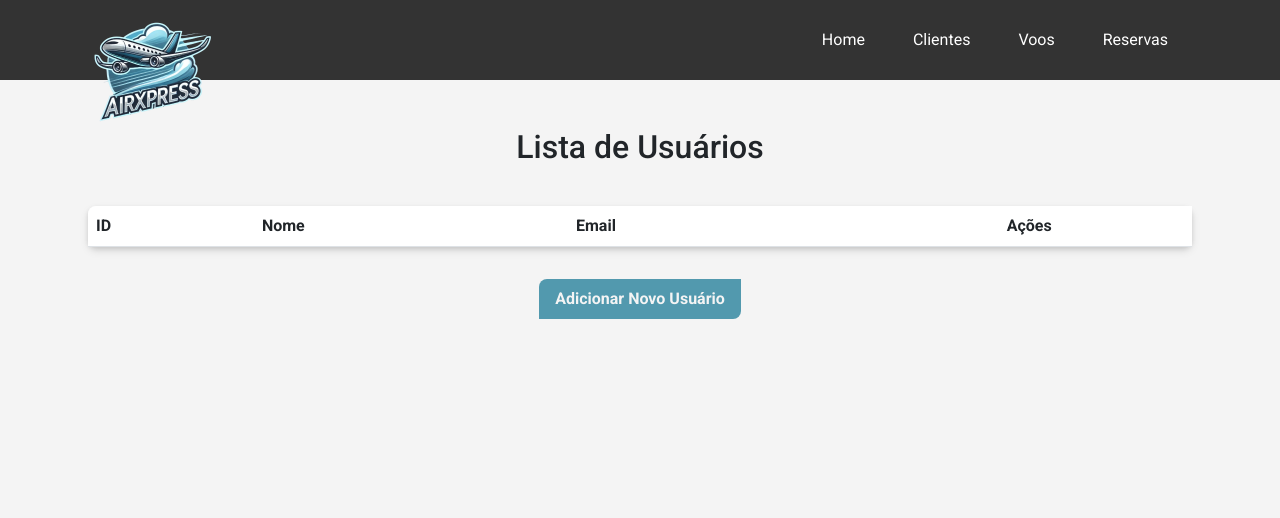
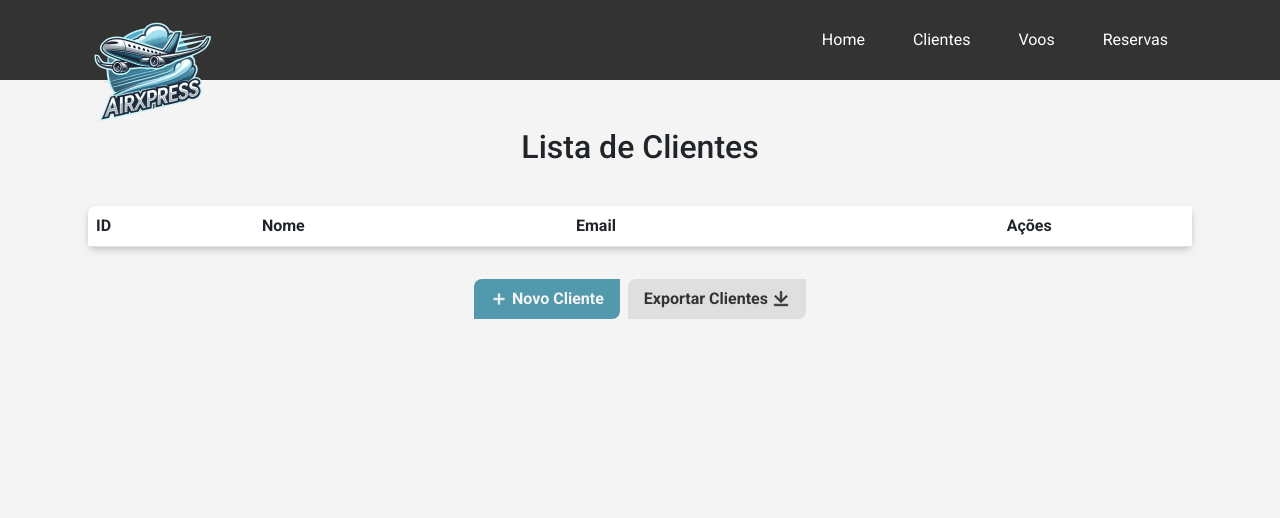
Before and after one commit to Guilh3rme06/AirXpress-IPLUSO, a Flask app: template app/templates/user/user.html in a window 1280 px wide. Shown: the top 518 px of the page. Run offline with Flask 3, Linux system fonts and the light colour scheme; the template is opened without the code that fills it, so the values that code supplies are empty; some libraries are stand-ins or nearby versions.

Commit message:
adding functionality to export table in csv
implemented only on the customer screen, still missing implementation on the flight and reservation screens

```diff
--- a/app/__init__.py
+++ b/app/__init__.py
@@ -1,8 +1,10 @@
+import os
 from flask import Flask
 from app.routes.main import main_bp
 from app.routes.clients import clients_bp
 from app.routes.flights import flights_bp
 from app.routes.bookings import bookings_bp
+from app.routes.export import export_bp
 
 def create_app():
     app = Flask(__name__, static_folder='assets')
@@ -11,5 +13,7 @@ def create_app():
     app.register_blueprint(clients_bp, url_prefix='/clients')
     app.register_blueprint(flights_bp, url_prefix='/flights')
     app.register_blueprint(bookings_bp, url_prefix='/bookings')
+    app.register_blueprint(export_bp, url_prefix='/export')
+    app.config['SECRET_KEY'] = os.urandom(24).hex()
 
     return app
--- a/app/assets/css/style.css
+++ b/app/assets/css/style.css
@@ -174,6 +174,13 @@ tbody tr:last-child td:last-child {
   background-color: #e6adad;
 }
 
+.table__buttons {
+  display: flex;
+  justify-content: center;
+  align-items: center;
+  column-gap: 0.5rem;
+}
+
 .form {
   display: flex;
   flex-direction: column;
@@ -202,6 +209,9 @@ tbody tr:last-child td:last-child {
 
 .form__button,
 .table__button {
+  display: flex;
+  align-items: center;
+  column-gap: 0.25rem;
   padding: 0.5rem 1rem;
   border: none;
   border-radius: 0.5rem 0;
@@ -216,6 +226,15 @@ tbody tr:last-child td:last-child {
 .form__button:hover,
 .table__button:hover {
   background-color: #3a7a8c;
+}
+
+.table__button-export {
+  background-color: #dfdfdf;
+  color: #333;
+}
+
+.table__button-export:hover {
+  background-color: #b0b0b0;
 }
 
 .form__actions__link {
--- a/app/templates/user/add_user.html
+++ b/app/templates/user/add_user.html
@@ -1,5 +1,5 @@
 {% extends 'base.html' %} {% block content %}
-<h2>Adicionar Novo Usuário</h2>
+<h2>Adicionar Novo Cliente</h2>
 <form class="form" method="post">
   <fieldset class="form__group">
     <label for="nome" class="form-label">Nome</label>
--- a/app/templates/user/update_user.html
+++ b/app/templates/user/update_user.html
@@ -1,5 +1,5 @@
 {% extends 'base.html' %} {% block content %}
-<h2>Editar Usuário</h2>
+<h2>Editar Cliente</h2>
 <form class="form" method="post">
   <fieldset class="form__group">
     <label for="nome" class="form-label">Nome</label>
--- a/app/templates/user/user.html
+++ b/app/templates/user/user.html
@@ -1,5 +1,5 @@
 {% extends 'base.html' %} {% block content %}
-<h2>Lista de Usuários</h2>
+<h2>Lista de Clientes</h2>
 <div class="table__frame">
   <table class="table table-striped">
     <thead class="table__heading">
@@ -49,7 +49,33 @@
     </tbody>
   </table>
 </div>
-<a href="{{ url_for('clients.add_user_route') }}" class="table__button"
-  >Adicionar Novo Usuário</a
->
+<div class="table__buttons">
+  <a href="{{ url_for('clients.add_user_route') }}" class="table__button"
+    ><svg
+      xmlns="http://www.w3.org/2000/svg"
+      viewBox="0 0 24 24"
+      fill="currentColor"
+      width="18"
+      stroke="currentColor"
+    >
+      <path d="M11 11V5H13V11H19V13H13V19H11V13H5V11H11Z"></path>
+    </svg>
+    Novo Cliente</a
+  >
+  <a
+    href="{{ url_for('export.export_table', table_name='clientes') }}"
+    class="table__button table__button-export"
+    >Exportar Clientes
+    <svg
+      xmlns="http://www.w3.org/2000/svg"
+      viewBox="0 0 24 24"
+      fill="currentColor"
+      width="18"
+      stroke="currentColor"
+    >
+      <path
+        d="M3 19H21V21H3V19ZM13 13.1716L19.0711 7.1005L20.4853 8.51472L12 17L3.51472 8.51472L4.92893 7.1005L11 13.1716V2H13V13.1716Z"
+      ></path></svg
+  ></a>
+</div>
 {% endblock %}
--- a/src/models/bookings.py
+++ b/src/models/bookings.py
@@ -1,5 +1,5 @@
 import logging
-from db.database import execute_query, fetch_query
+from db.database import execute_query, fetch_all_from_table, fetch_query
 
 def insert_reserva(fk_cliente, fk_voo, data):
     """
@@ -31,7 +31,7 @@ def get_reservas():
     Retorna todas as reservas cadastradas.
     :return: lista de dicionários com os dados das reservas.
     """
-    return fetch_query('SELECT * FROM reservas')
+    return fetch_all_from_table("reservas")
 
 def get_reserva(reserva_id):
     """
--- a/src/models/clients.py
+++ b/src/models/clients.py
@@ -1,5 +1,5 @@
 import logging
-from db.database import execute_query, fetch_query
+from db.database import execute_query, fetch_all_from_table, fetch_query
 
 def insert_cliente(nome, email):
     """
@@ -31,7 +31,7 @@ def get_clientes():
     Retorna todos os clientes cadastrados.
     :return: lista de dicionários com os dados dos clientes.
     """
-    return fetch_query("SELECT * FROM clientes;")
+    return fetch_all_from_table("clientes")
 
 def update_cliente(nome, email, user_id):
     """
--- a/src/models/flights.py
+++ b/src/models/flights.py
@@ -1,5 +1,5 @@
 import logging
-from db.database import execute_query, fetch_query
+from db.database import execute_query, fetch_all_from_table, fetch_query
 
 def insert_voo(origem, destino, datahora_partida, datahora_chegada, status, fk_aviao):
     """
@@ -34,7 +34,7 @@ def get_voos():
     Retorna todos os voos cadastrados no banco de dados.
     :return: Lista de dicionários com os dados dos voos.
     """
-    return fetch_query("SELECT * FROM voos;")
+    return fetch_all_from_table("voos")
 
 def get_voo_by_id(pk_voo):
     """
```
Also changed, not shown: app/routes/export.py (added, +31 -0 lines), app/routes/exports/clientes.csv (added, +17 -0 lines), db/database.py (+13 -1 lines), src/utils/util_export.py (added, +38 -0 lines).
